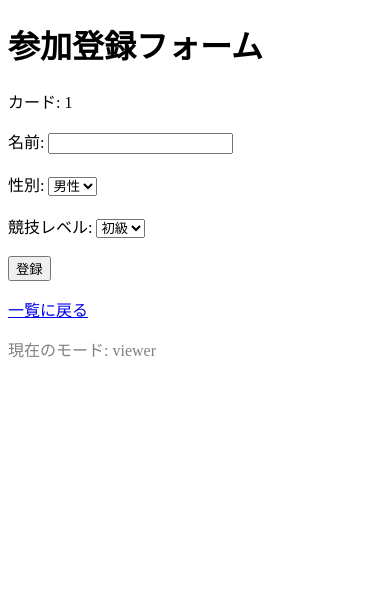
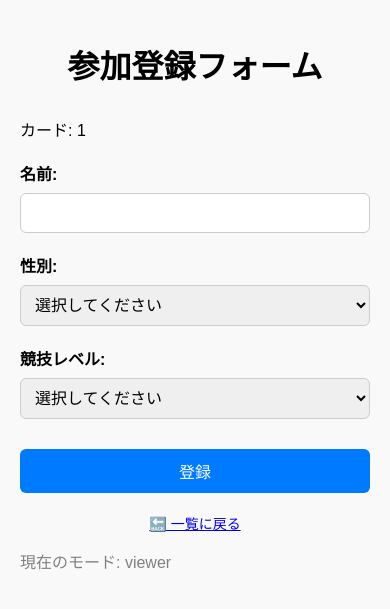
Before and after one commit to nowdon/shuttlers-match-app, a Flask app: page /register?card=1&mode=viewer in a window 390 px wide. Shown: the top 609 px of the page. Run offline with Flask 3, Linux system fonts and the light colour scheme; parts of the project's set-up code (start-up, migrations or seed data) failed here and were passed over.

Commit message:
adjust style of register.html, participant_edit.html, thanks.html for mobile view

```diff
--- a/app.py
+++ b/app.py
@@ -122,12 +122,18 @@ def register():
     if request.method == 'POST':
         mode = request.form.get('mode', 'viewer')
 
-        name = request.form['name']
-        gender = request.form['gender']
-        level = request.form['level']
+        name = request.form.get("name", "").strip()
+        gender = request.form.get("gender", "")
+        level = request.form.get("level", "")
+
         card = request.form['card']
         if card not in available_cards:
             return "このカードは既に選ばれています", 400
+
+        # 安全対策：空欄チェック
+        if not name or gender not in GENDER_WEIGHT or level not in LEVEL_MAP:
+            flash("すべての項目を正しく入力してください", "error")
+            return redirect(url_for("register", card=card, mode=mode))
 
         weight = LEVEL_MAP[level] * GENDER_WEIGHT[gender]
 
--- a/templates/index.html
+++ b/templates/index.html
@@ -1,6 +1,7 @@
 <!DOCTYPE html>
 <html>
 <head>
+    <meta name="viewport" content="width=device-width, initial-scale=1">
     <title>参加者一覧</title>
 </head>
 <body>
--- a/templates/match_edit.html
+++ b/templates/match_edit.html
@@ -1,6 +1,9 @@
 <!DOCTYPE html>
 <html>
-<head><title>仮組み合わせ</title></head>
+<head>
+    <meta name="viewport" content="width=device-width, initial-scale=1">
+    <title>仮組み合わせ</title>
+</head>
 <body>
 
 
--- a/templates/match_form.html
+++ b/templates/match_form.html
@@ -1,6 +1,9 @@
 <!DOCTYPE html>
 <html>
-<head><title>組み合わせ生成</title></head>
+<head>
+    <meta name="viewport" content="width=device-width, initial-scale=1">
+    <title>組み合わせ生成</title>
+</head>
 <body>
     <h1>コート数を指定して組み合わせを生成</h1>
     <form method="post">
--- a/templates/match_result.html
+++ b/templates/match_result.html
@@ -1,6 +1,9 @@
 <!DOCTYPE html>
 <html>
-<head><title>組み合わせ結果</title></head>
+<head>
+    <meta name="viewport" content="width=device-width, initial-scale=1">
+    <title>組み合わせ結果</title>
+</head>
 <body>
     <style>
         .court-scroll-container {
--- a/templates/register.html
+++ b/templates/register.html
@@ -1,36 +1,114 @@
 <!DOCTYPE html>
 <html>
 <head>
+    <meta name="viewport" content="width=device-width, initial-scale=1">
     <title>参加登録</title>
+    <style>
+        body {
+            font-family: sans-serif;
+            font-size: 16px;
+            padding: 20px;
+            max-width: 500px;
+            margin: auto;
+            background-color: #f9f9f9;
+        }
+
+        h1 {
+            text-align: center;
+            margin-bottom: 30px;
+        }
+
+        label {
+            display: block;
+            margin-top: 20px;
+            font-weight: bold;
+        }
+
+        input, select, button {
+            width: 100%;
+            font-size: 16px;
+            padding: 10px;
+            margin-top: 8px;
+            box-sizing: border-box;
+            border: 1px solid #ccc;
+            border-radius: 6px;
+        }
+
+        .flash-messages {
+            list-style: none;
+            padding: 0;
+            margin-bottom: 20px;
+        }
+
+        .flash-messages .error {
+            color: #e74c3c;
+            background-color: #fbeaea;
+            border: 1px solid #e74c3c;
+            padding: 10px;
+            border-radius: 5px;
+            margin-bottom: 10px;
+            text-align: center;
+        }
+
+        button {
+            margin-top: 30px;
+            background-color: #007bff;
+            color: white;
+            border: none;
+        }
+
+        button:hover {
+            background-color: #0056b3;
+        }
+
+        .back-link {
+            display: block;
+            margin-top: 20px;
+            text-align: center;
+            font-size: 14px;
+        }
+    </style>
 </head>
 <body>
     <h1>参加登録フォーム</h1>
     <p>カード: {{ card }}</p>
+    {% with messages = get_flashed_messages(with_categories=true) %}
+        {% if messages %}
+            <ul class="flash-messages">
+                {% for category, message in messages %}
+                    <li class="{{ category }}">{{ message }}</li>
+                {% endfor %}
+            </ul>
+        {% endif %}
+    {% endwith %}
+    <form method="post" novalidate>
+        <input type="hidden" name="card" value="{{ card }}">
+        <label>名前:</label>
+        <input type="text" name="name" required>
 
-    <form method="post">
-        <input type="hidden" name="card" value="{{ card }}">
-        <label>名前: <input type="text" name="name" required></label><br><br>
-        <label>性別:
+        <label>性別:</label>
         <select name="gender" required>
+            <option value="" selected>選択してください</option>
             <option value="male">男性</option>
             <option value="female">女性</option>
         </select>
-        </label><br><br>
-        <label>競技レベル:
+
+        <label>競技レベル:</label>
         <select name="level" required>
+            <option value="" selected>選択してください</option>
             <option value="beginner">初級</option>
             <option value="intermediate">中級</option>
             <option value="advanced">上級</option>
         </select>
-        </label><br><br>
+
         <input type="hidden" name="mode" value="{{ mode }}">
         <button type="submit">登録</button>
     </form>
     <p>
         {% if mode == 'admin' %}
-            <a href="{{ url_for('admin_index') }}">一覧に戻る</a>
+            <a href="{{ url_for('admin_index') }}" class="back-link">🔙 一覧に戻る</a>
         {% else %}
-            <a href="{{ url_for('viewer_index') }}">一覧に戻る</a>
+            <a href="{{ url_for('viewer_index') }}" class="back-link">🔙 一覧に戻る</a>
         {% endif %}
     </p>
     <p style="color: gray;">現在のモード: {{ mode }}</p>
--- a/templates/upload_csv.html
+++ b/templates/upload_csv.html
@@ -1,6 +1,9 @@
 <!DOCTYPE html>
 <html>
-<head><title>CSVアップロード</title></head>
+<head>
+    <meta name="viewport" content="width=device-width, initial-scale=1">
+    <title>CSVアップロード</title>
+</head>
 <body>
     <h1>CSVで参加者一括登録</h1>
     <form method="post" enctype="multipart/form-data">
```
Also changed, not shown: templates/admin_settings.html (+10 -0 lines), templates/participant_edit.html (+69 -17 lines), templates/thanks.html (+70 -14 lines), 1 other file. Lines whose indentation alone changed are shown as unchanged.
